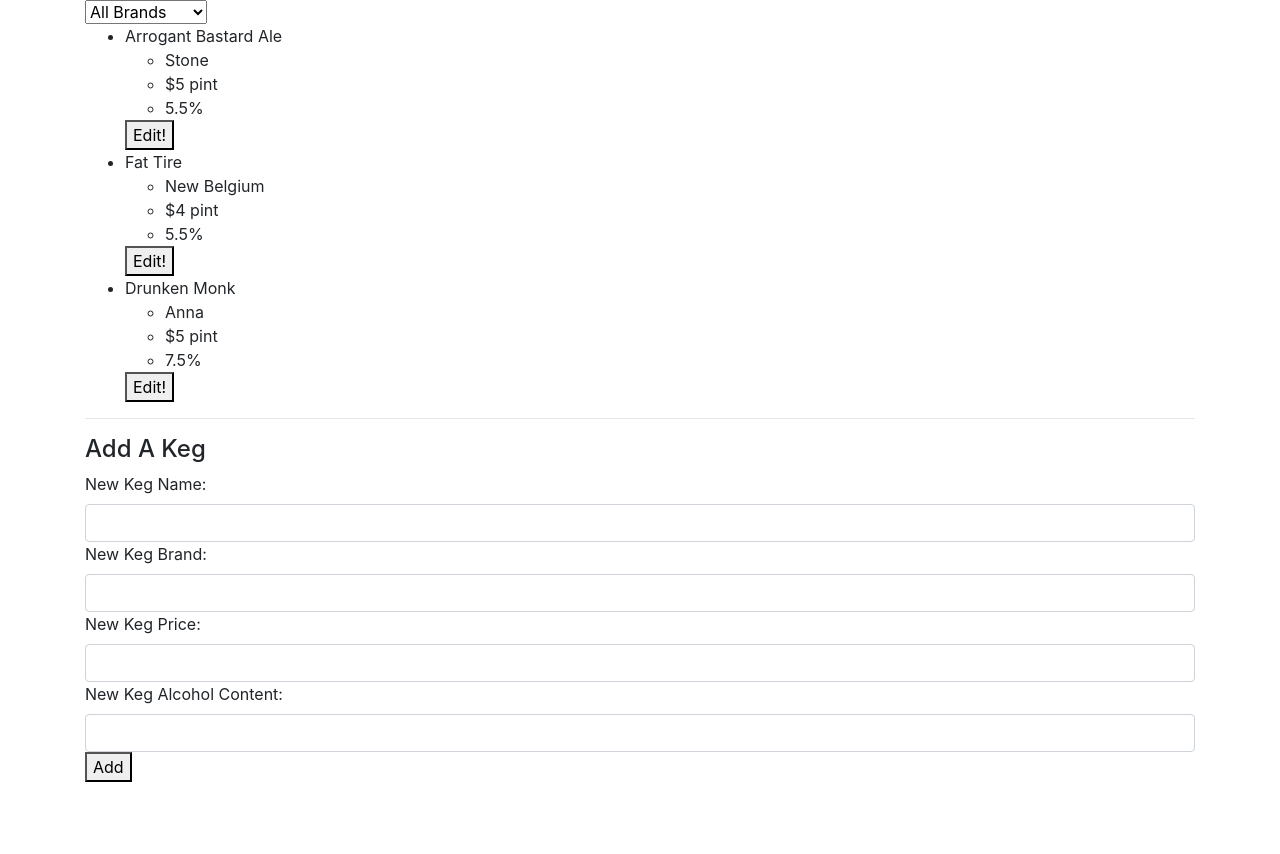
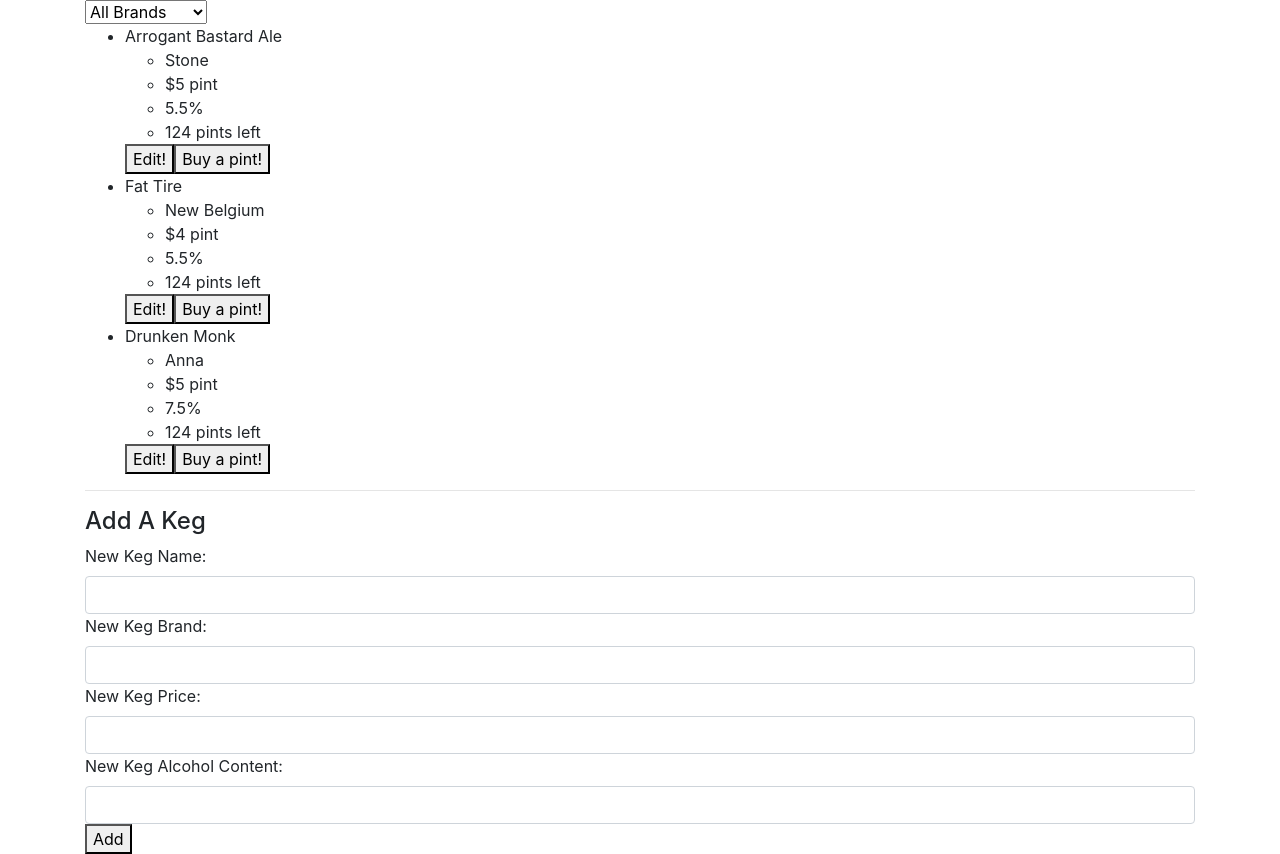
Before and after one commit to twyststar/Angular-tap-room, an Angular app: page / in a window 1280 px wide. Before the commit the page ends 800 px from the top, so only its background shows below. Built offline with nearby package versions, Linux system fonts and the light colour scheme.

Commit message:
add pint amount show and hide

```diff
--- a/src/app/app.component.html
+++ b/src/app/app.component.html
@@ -1,5 +1,6 @@
 
 
-<keg-list [childKegList]="masterKegList" (clickSender)="editKeg($event)"></keg-list>
+<keg-list [childKegList]="masterKegList" (clickSender)="editKeg($event)" (saleClickSender)="salesKeg($event)"></keg-list>
+<keg-sales [childSalesSelectedKeg]="salesSelectedKeg" (finalizeButtonClickSender)="finishedSales()"></keg-sales>
  <edit-keg [childSelectedKeg]="selectedKeg" (doneButtonClickedSender)="finishedEditing()"></edit-keg>
 <new-keg (newKegSender)="addKeg($event)"></new-keg>
--- a/src/app/app.component.ts
+++ b/src/app/app.component.ts
@@ -8,22 +8,28 @@
 })
 export class AppComponent {
 selectedKeg = null;
+salesSelectedKeg = null;
+  masterKegList: Keg[] = [
 
-  masterKegList: Keg[] = [
-    new Keg('Arrogant Bastard Ale', 'Stone', 5, '5.5%'),
-    new Keg('Fat Tire', 'New Belgium', 4, '5.5%'),
-    new Keg('Drunken Monk', 'Anna', 5, '7.5%')
+    new Keg('Arrogant Bastard Ale', 'Stone', 5, '5.5%', 124),
+    new Keg('Fat Tire', 'New Belgium', 4, '5.5%', 124),
+    new Keg('Drunken Monk', 'Anna', 5, '7.5%', 124)
   ];
   editKeg(clickedKeg) {
    this.selectedKeg = clickedKeg;
  }
-
+ salesKeg(clickedKeg) {
+  this.salesSelectedKeg = clickedKeg;
+ }
  finishedEditing() {
    this.selectedKeg = null;
  }
-
+ finishedSales() {
+   this.salesSelectedKeg = null;
+ }
  addKeg(newKegFromChild: Keg) {
     this.masterKegList.push(newKegFromChild);
   }
 
+
 }
--- a/src/app/app.module.ts
+++ b/src/app/app.module.ts
@@ -7,6 +7,7 @@
 import { KegListComponent }  from './keg-list.component';
 import { EditKegComponent } from './edit-keg.component';
 import { NewKegComponent } from './new-keg.component';
+import{KegSalesComponent } from './keg-sales.component';
 import { BrandPipe } from './brand.pipe';
 
 @NgModule({
@@ -15,6 +16,7 @@
     KegListComponent,
     EditKegComponent,
     NewKegComponent,
+    KegSalesComponent,
     BrandPipe
   ],
   imports: [
--- a/src/app/keg-list.component.html
+++ b/src/app/keg-list.component.html
@@ -9,8 +9,10 @@
       <li>{{keg.brand}}</li>
       <li>${{keg.price}} pint</li>
       <li>{{keg.alcContent}}</li>
+      <li>{{keg.amount}} pints left</li>
     </ul>
       <button (click)="editButtonHasBeenClicked(keg)">Edit!</button>
+      <button (click)="salesButtonHasBeenClicked(keg)">Buy a pint!</button>
 </li>
 
 </ul>
--- a/src/app/keg-list.component.ts
+++ b/src/app/keg-list.component.ts
@@ -9,7 +9,7 @@
 export class KegListComponent {
   @Input() childKegList: Keg[];
   @Output() clickSender= new EventEmitter();
-
+  @Output() saleClickSender = new EventEmitter();
   filterByBrand: string = "allBrands";
 
   onChange(optionFromMenu) {
@@ -19,4 +19,7 @@
   editButtonHasBeenClicked(kegToEdit: Keg) {
     this.clickSender.emit(kegToEdit);
   }
+  salesButtonHasBeenClicked(salesKegToEdit: Keg){
+    this.saleClickSender.emit(salesKegToEdit)
+  }
 }
--- /dev/null
+++ b/src/app/keg-sales.component.html
@@ -0,0 +1,7 @@
+<div>
+  <div *ngIf="childSalesSelectedKeg">
+    <h3>{{childSalesSelectedKeg.name}}</h3>
+    <h2>{{childSalesSelectedKeg.amount}}</h2>
+    <button (click)="finalizeButtonClick()">Done</button>
+  </div>
+</div>
--- /dev/null
+++ b/src/app/keg-sales.component.ts
@@ -0,0 +1,18 @@
+import { Component, Input, Output, EventEmitter } from '@angular/core';
+import { Keg } from './keg.model';
+
+
+@Component({
+  selector: 'keg-sales',
+  templateUrl: './keg-sales.component.html'
+})
+
+export class KegSalesComponent {
+  @Input() childSalesSelectedKeg: Keg;
+  @Output() finalizeButtonClickSender = new EventEmitter();
+
+  finalizeButtonClick(){
+    this.finalizeButtonClickSender.emit();
+  }
+
+}
--- a/src/app/keg.model.ts
+++ b/src/app/keg.model.ts
@@ -1,4 +1,4 @@
 
 export class Keg {
-  constructor(public name: string, public brand: string, public price: number, public alcContent: string) {}
+  constructor(public name: string, public brand: string, public price: number, public alcContent: string, public amount: number) {}
 }
--- a/src/app/new-keg.component.ts
+++ b/src/app/new-keg.component.ts
@@ -10,7 +10,7 @@
   @Output() newKegSender = new EventEmitter();
 
   submitForm(name: string, brand: string, price: number, alcContent: string){
-    var newKegToAdd: Keg = new Keg(name, brand, price, alcContent);
+    var newKegToAdd: Keg = new Keg(name, brand, price, alcContent, 124);
     this.newKegSender.emit(newKegToAdd);
   }
 
```
